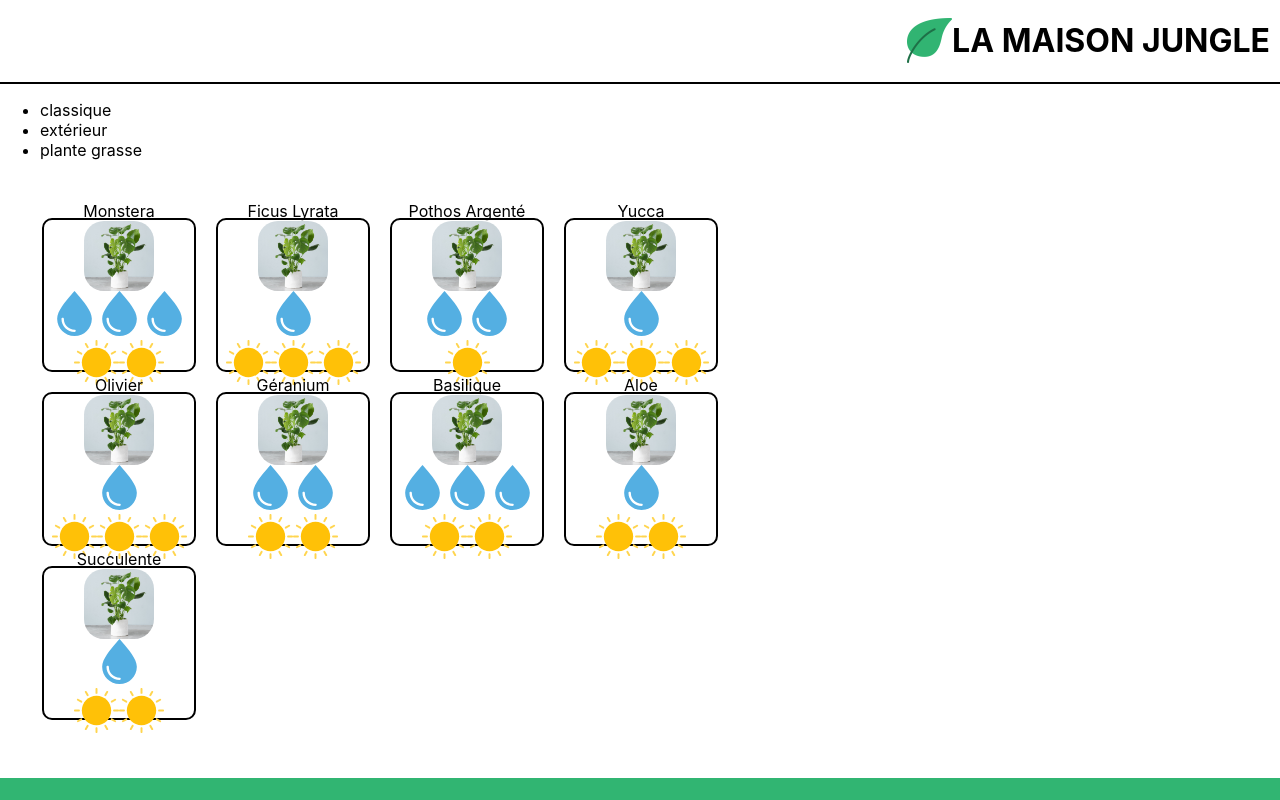
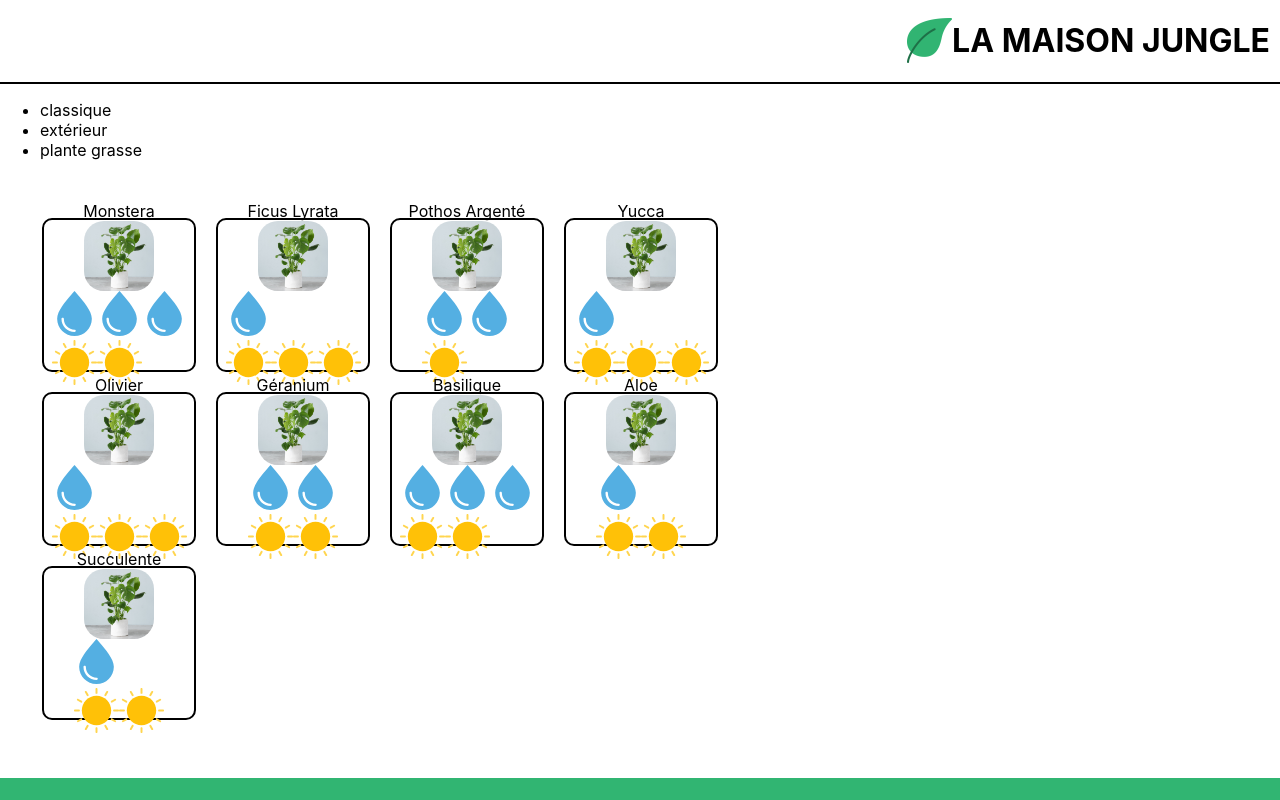
Before and after one commit to jimlecracken13/ReactSimpleTest, a React (Create React App) app: page / in a window 1280 px wide. Shown: the top 800 px of the page. Built offline with nearby package versions, Linux system fonts and the light colour scheme.

Commit message:
gestion d'evenement

```diff
--- a/src/components/PlantItems.js
+++ b/src/components/PlantItems.js
@@ -1,21 +1,21 @@
-import CareScale from './CareScale'
-import cover from '../assets/monstera.jpg'
-import '../styles/PlantItems.css'
-const PlantItems = ({plant})=>{
-    return(
-        <li key={plant.id} className='lmj-plant-item'>
-            {plant.name}
-            <img src={cover} alt="cover" className="lmj-plant-item-cover "/>
-            {
-            plant.isSpecialOffer && (<div>
-                    soldes
-                  </div>)
-            }
-            <CareScale careType='water'
-            scaleValue={plant.water}/>
-            <CareScale careType='light'
-            scaleValue={plant.light}/>
-        </li>
-    )
+import CareScale from "./CareScale";
+import cover from "../assets/monstera.jpg";
+import "../styles/PlantItems.css";
+function handleClick(e)
+{
+    console.log("Ceci est mon event", e)
 }
-export default PlantItems
+const PlantItems = ({ plant }) => {
+  return (
+    <li key={plant.id} className="lmj-plant-item" onClick={handleClick}>
+      {plant.name}
+      <img src={cover} alt="cover" className="lmj-plant-item-cover " />
+      {plant.isSpecialOffer && <div>soldes</div>}
+      <div>
+        <CareScale careType="water" scaleValue={plant.water} />
+        <CareScale careType="light" scaleValue={plant.light} />
+      </div>
+    </li>
+  );
+};
+export default PlantItems;
--- a/src/datas/plantList.js
+++ b/src/datas/plantList.js
@@ -1,46 +1,54 @@
-const plantList = [
+import monstera from '../assets/monstera.jpg'
+
+export const plantList = [
 	{
 		name: 'monstera',
 		category: 'classique',
 		id: '1ed',
 		isBestSale: true,
 		light: 2,
-		water: 3
+		water: 3,
+		cover: monstera
 	},
 	{
 		name: 'ficus lyrata',
 		category: 'classique',
 		id: '2ab',
 		light: 3,
-		water: 1
+		water: 1,
+		cover: monstera
 	},
 	{
 		name: 'pothos argenté',
 		category: 'classique',
 		id: '3sd',
 		light: 1,
-		water: 2
+		water: 2,
+		cover: monstera
 	},
 	{
 		name: 'yucca',
 		category: 'classique',
 		id: '4kk',
 		light: 3,
-		water: 1
+		water: 1,
+		cover: monstera
 	},
 	{
 		name: 'olivier',
 		category: 'extérieur',
 		id: '5pl',
 		light: 3,
-		water: 1
+		water: 1,
+		cover: monstera
 	},
 	{
 		name: 'géranium',
 		category: 'extérieur',
 		id: '6uo',
 		light: 2,
-		water: 2
+		water: 2,
+		cover: monstera
 	},
 	{
 		name: 'basilique',
@@ -48,21 +56,24 @@ const plantList = [
 		id: '7ie',
 		isBestSale: true,
 		light: 2,
-		water: 3
+		water: 3,
+		cover: monstera
 	},
 	{
 		name: 'aloe',
 		category: 'plante grasse',
 		id: '8fp',
 		light: 2,
-		water: 1
+		water: 1,
+		cover: monstera
 	},
 	{
 		name: 'succulente',
 		category: 'plante grasse',
 		id: '9vn',
 		light: 2,
-		water: 1
+		water: 1,
+		cover: monstera
 	}
 ]
 export default plantList
```
